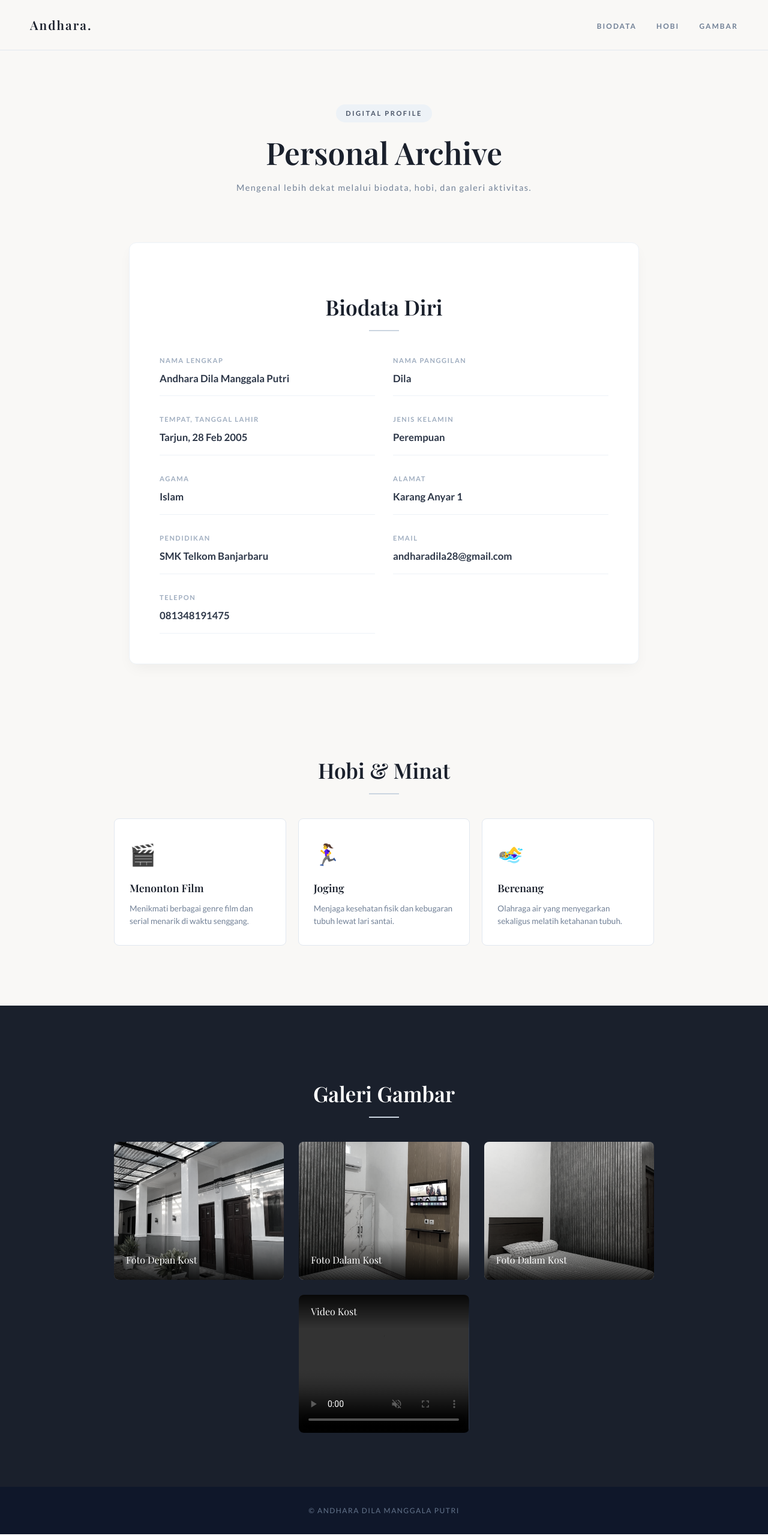
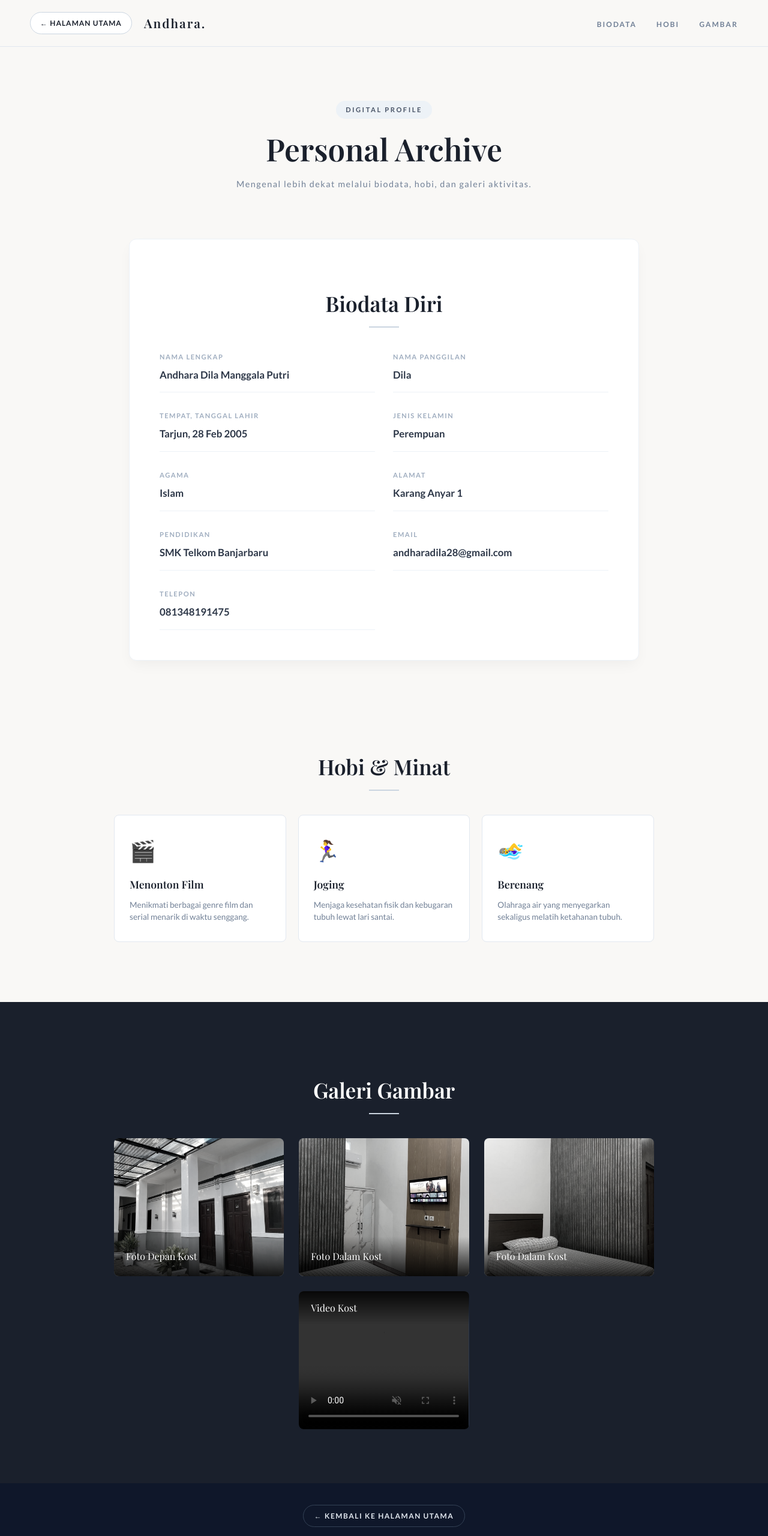
Before and after one commit to andharadila28-web/all-web-sisfor, a plain HTML site: page tugas1.html in a window 1280 px wide. Shown: the top 2560 px of the page at 60% size. Drawn offline with nearby package versions, Linux system fonts and the light colour scheme; grey boxes are pictures that could not be loaded; a web font is replaced by a local one.

Commit message:
Update tugas1.html

```diff
--- a/tugas1.html
+++ b/tugas1.html
@@ -34,9 +34,42 @@
             display: flex; /* Menyusun nama logo dan tombol menu agar berjejer ke samping (kiri dan kanan) */
             justify-content: space-between; /* Mendorong logo mentok ke kiri dan tombol menu mentok ke kanan */
             align-items: center; /* Meluruskan posisi logo dan tombol menu agar sejajar rapi di tengah */
-            padding: 25px 50px; /* Memberi ruang napas di dalam kotak menu (atas-bawah dan kiri-kanan) */
+            padding: 20px 50px; /* Memberi ruang napas di dalam kotak menu (atas-bawah dan kiri-kanan) */
             border-bottom: 1px solid #e2e8f0; /* Memberi garis tipis sebagai pembatas di bawah menu */
             z-index: 1000; /* Memastikan menu selalu berada di lapisan paling atas (tidak tertimpa foto atau tulisan lain) */
+            gap: 15px; /* Jarak aman jika layar diperkecil */
+            flex-wrap: wrap; /* Otomatis turun baris dengan rapi di layar HP yang sempit */
+        }
+
+        .nav-left {
+            display: flex; /* Menyusun tombol kembali dan logo sejajar di sisi kiri */
+            align-items: center; /* Meluruskan posisi vertikal di tengah */
+            gap: 20px; /* Memberi jarak antara tombol kembali dan logo "Andhara." */
+        }
+
+        /* Pengaturan Tombol Kembali ke Halaman Utama */
+        .btn-home {
+            display: inline-flex; /* Membuat ikon panah dan tulisan sejajar rapi */
+            align-items: center; /* Rata tengah secara vertikal */
+            gap: 6px; /* Jarak antara panah ← dan tulisan */
+            text-decoration: none; /* Menghilangkan garis bawah link */
+            background-color: #ffffff; /* Latar tombol putih bersih */
+            color: #1a202c; /* Warna tulisan hitam elegan */
+            border: 1px solid #cbd5e0; /* Garis bingkai tipis abu-abu */
+            padding: 8px 16px; /* Ruang dalam tombol */
+            border-radius: 50px; /* Membuat sudut tombol melengkung seperti kapsul */
+            font-size: 0.75rem; /* Ukuran huruf tombol */
+            font-weight: 700; /* Menebalkan tulisan tombol */
+            letter-spacing: 1px; /* Jarak antar huruf */
+            text-transform: uppercase; /* Huruf kapital agar serasi dengan menu */
+            transition: all 0.3s ease; /* Efek transisi halus saat disentuh mouse */
+        }
+
+        .btn-home:hover {
+            background-color: #1a202c; /* Berubah menjadi hitam elegan saat disentuh mouse */
+            color: #ffffff; /* Tulisan berubah menjadi putih */
+            border-color: #1a202c; /* Warna garis tepi menyesuaikan latar */
+            transform: translateX(-3px); /* Efek geser sedikit ke kiri seperti arah panah kembali */
         }
 
         .logo {
@@ -285,12 +318,47 @@
         /* Pengaturan Bagian Paling Bawah (Footer) */
         footer {
             text-align: center; /* Meratakan tulisan penutup ke tengah */
-            padding: 30px; /* Ruang kosong di atas dan bawah tulisan penutup */
+            padding: 36px 20px; /* Ruang kosong di atas dan bawah tulisan penutup */
             background-color: #0f172a; /* Warna latar belakang hitam pekat */
             color: #64748b; /* Warna tulisan abu-abu redup */
             font-size: 0.75rem; /* Ukuran tulisan kecil */
             letter-spacing: 1.5px; /* Jarak renggang antar huruf */
             text-transform: uppercase; /* Semua huruf otomatis menjadi KAPITAL */
+        }
+
+        .footer-home-link {
+            display: inline-block; /* Membuat tombol tampil rapi di atas hak cipta */
+            margin-bottom: 16px; /* Memberi jarak ke tulisan hak cipta di bawahnya */
+            color: #e2e8f0; /* Warna tulisan terang */
+            text-decoration: none; /* Menghilangkan garis bawah */
+            border: 1px solid #334155; /* Garis bingkai tipis */
+            padding: 8px 18px; /* Ruang dalam tombol */
+            border-radius: 50px; /* Sudut tombol melengkung */
+            font-weight: 700; /* Menebalkan tulisan */
+            transition: all 0.3s ease; /* Animasi halus saat disentuh mouse */
+        }
+
+        .footer-home-link:hover {
+            background-color: #ffffff; /* Latar berubah putih saat disentuh mouse */
+            color: #0f172a; /* Tulisan berubah gelap */
+            border-color: #ffffff; /* Garis tepi putih */
+        }
+
+        /* Penyesuaian Menu untuk Layar HP */
+        @media (max-width: 680px) {
+            nav {
+                padding: 16px 20px; /* Mengurangi ruang pinggir menu agar pas di layar HP */
+                justify-content: center; /* Menengahkan isi menu di HP */
+            }
+            .nav-links a {
+                margin: 0 12px; /* Merapikan jarak tombol menu di HP */
+            }
+            header h1 {
+                font-size: 2.3rem; /* Menyesuaikan ukuran judul utama di HP */
+            }
+            .biodata-card-box {
+                padding: 30px 22px; /* Menyesuaikan ruang dalam kotak biodata di HP */
+            }
         }
     </style> <!-- Akhir dari bagian rias wajah website -->
 </head> <!-- Akhir dari bagian otak website -->
@@ -299,7 +367,10 @@
 
     <!-- MENU ATAS -->
     <nav> <!-- Wadah menu navigasi paling atas -->
-        <div class="logo">Andhara.</div> <!-- Tulisan nama/logo di pojok kiri atas -->
+        <div class="nav-left"> <!-- Wadah sisi kiri menu (tombol kembali + logo) -->
+            <a href="index.html" class="btn-home">← Halaman Utama</a> <!-- Tombol kembali ke halaman portofolio utama (index.html) -->
+            <div class="logo">Andhara.</div> <!-- Tulisan nama/logo di sisi kiri atas -->
+        </div>
         <div class="nav-links"> <!-- Kumpulan tombol menu di pojok kanan atas -->
             <a href="#biodata">Biodata</a> <!-- Tombol yang jika diklik akan menggeser layar ke bagian Biodata -->
             <a href="#hobi">Hobi</a> <!-- Tombol yang jika diklik akan menggeser layar ke bagian Hobi -->
@@ -423,7 +494,8 @@
 
     <!-- BAGIAN PENUTUP PALING BAWAH -->
     <footer> <!-- Catatan kaki di ujung paling bawah halaman -->
-        &copy; Andhara Dila Manggala Putri <!-- Tulisan hak cipta (kode &copy; akan otomatis berubah menjadi simbol ©) -->
+        <a href="index.html" class="footer-home-link">← Kembali ke Halaman Utama</a><br> <!-- Tombol kembali di bagian bawah halaman -->
+        © Andhara Dila Manggala Putri <!-- Tulisan hak cipta (kode © akan otomatis berubah menjadi simbol ©) -->
     </footer>
 
 </body> <!-- Akhir dari bagian tubuh website -->
```
